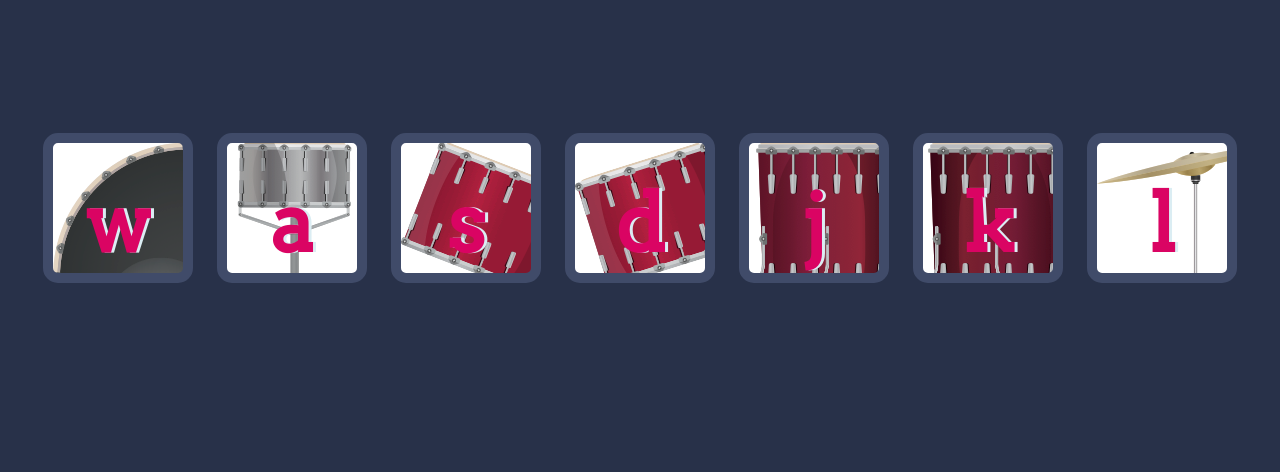
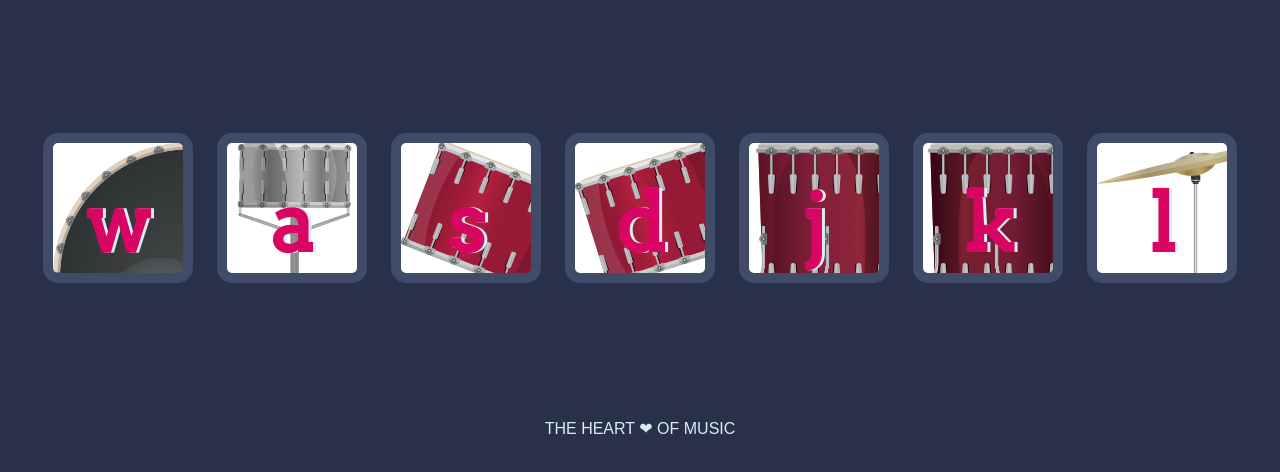
Before and after one commit to Rahul-A-Verma/PIANO, a plain HTML site: page index.html in a window 1280 px wide. Shown: the part 156-628 px from the top of the page. Drawn offline with Linux system fonts and the light colour scheme.

Commit message:
Changing bottom text

```diff
--- a/index.html
+++ b/index.html
@@ -20,7 +20,7 @@
     <button class="k drum">k</button>
     <button class="l drum">l</button>
   </div>
-
+<footer>THE HEART ❤ OF MUSIC</footer>
 
   <script src="index.js"></script>
 </body>
```
